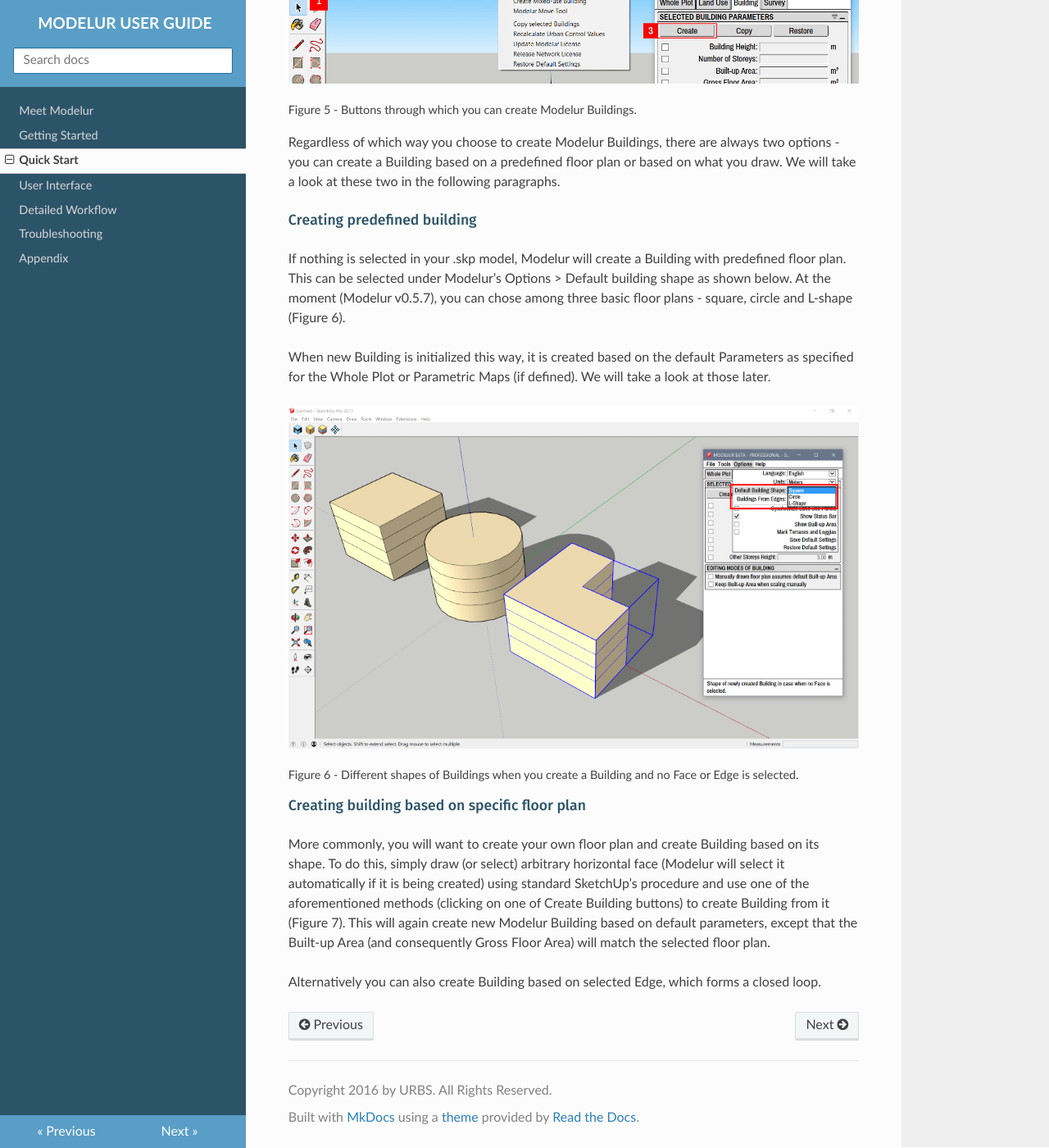
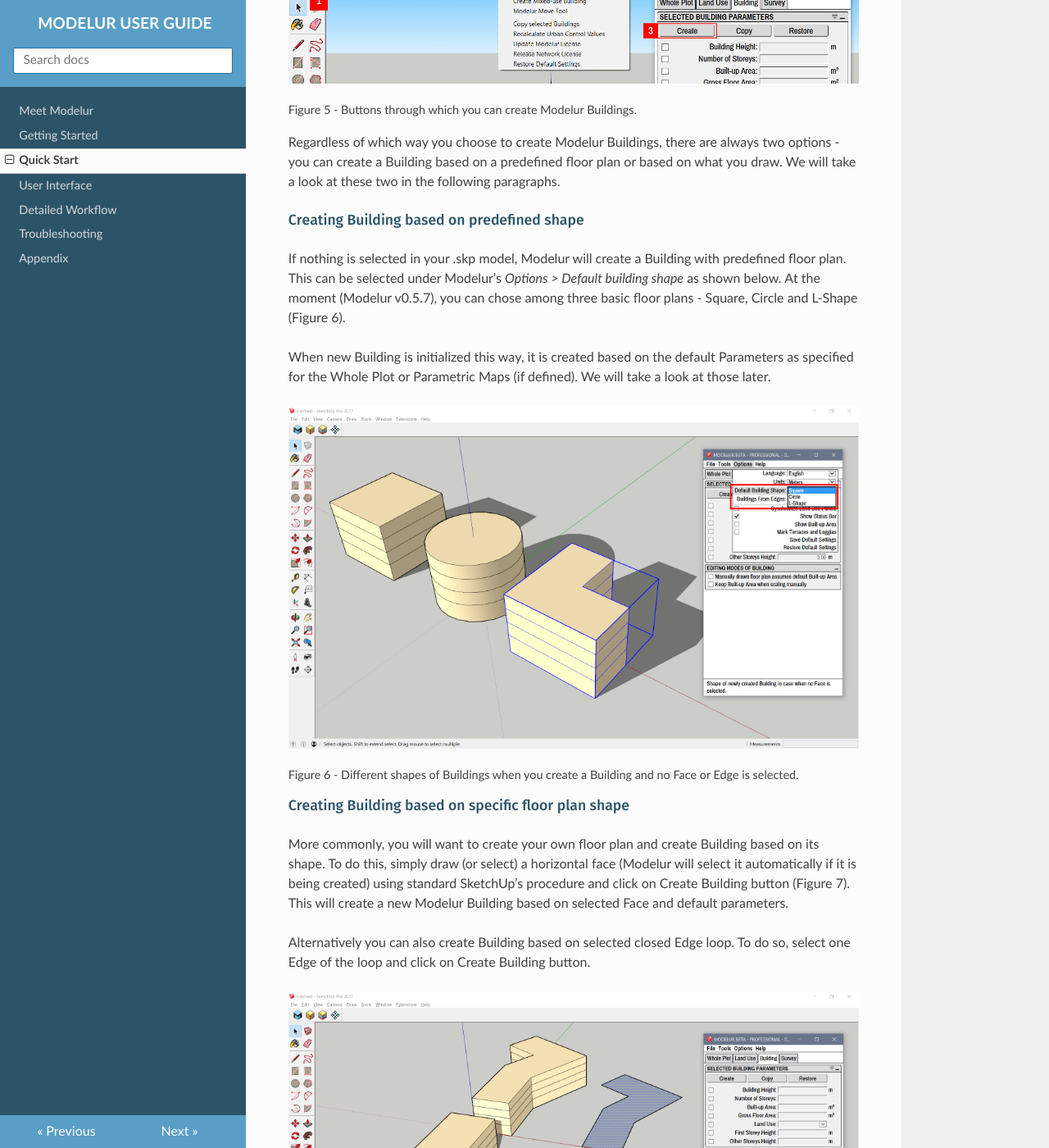
Before and after one commit to Modelur/docs, an MkDocs documentation site: the page built from docs/quickstart.md, in a window 1280 px wide and 1400 px high, scrolled down 3240 px. Shown: the whole window at 82% size. Built offline with MkDocs 1.6.1, drawn with Linux system fonts in a browser that asks for light colours; nearby versions of some CDN libraries; old or Windows-style settings are respelled for this version of MkDocs; some of the changed text lies outside the part shown.

Commit message:
Styling improvements, added image for creating building from selected floor plan.

```diff
--- a/docs/quickstart.md
+++ b/docs/quickstart.md
@@ -45,7 +45,7 @@
 
 #### Step 1 - Initialize Modelur model and configure it
 
-Let's start from the very beginning. With SketchUp open you can initialize Modelur by clicking on a blue Modelur icon in toolbar or via SketchUp menu Plugins > Modelur > Initialize Modelur (as shown in [UI Overview](#ui-overview) section). Once initialized, go to Options menu to set Modelur UI Language and dimension units (meters or feet) according to your needs (Figure 4).
+Let's start from the very beginning. With SketchUp open you can initialize Modelur by clicking on a blue Modelur icon in toolbar or via SketchUp menu _Extensions > Modelur > Initialize Modelur_ (as shown in [UI Overview](#ui-overview) section). Once initialized, go to Options menu to set Modelur UI Language and dimension units (meters or feet) according to your needs (Figure 4).
 
  ![Modelur_options_menu](img/modelur_ui_options_annotated.png)
 
@@ -53,7 +53,7 @@
 
 #### Step 2 - Create Modelur Building
 
-Once Modelur is initialized and set up, you can already create Modelur Building by either clicking on a yellow Modelur Building icon in the Toolbar (1), by clicking on the Create Building (2) entry in SketchUp menu Plugins > Modelur or by clicking on the Create button (3) inside Building tab of Modelur’s user interface (Figure 5).
+Once Modelur is initialized and set up, you can already create Modelur Building by either clicking on a yellow Modelur Building icon in the Toolbar (1), by clicking on the _Create Building_ (2) entry in SketchUp menu _Extensions > Modelur_ or by clicking on the Create button (3) inside Building tab of Modelur’s user interface (Figure 5).
 
 ![Modelur_options_menu](img/modelur_create_building_annotated.png)
 
@@ -61,9 +61,9 @@
 
 Regardless of which way you choose to create Modelur Buildings, there are always two options - you can create a Building based on a predefined floor plan or based on what you draw. We will take a look at these two in the following paragraphs.
 
-##### Creating predefined building
+##### Creating Building based on predefined shape
 
-If nothing is selected in your .skp model, Modelur will create a Building with predefined floor plan. This can be selected under Modelur’s Options > Default building shape as shown below. At the moment (Modelur v0.5.7), you can chose among three basic floor plans - square, circle and L-shape (Figure 6).
+If nothing is selected in your .skp model, Modelur will create a Building with predefined floor plan. This can be selected under Modelur’s _Options > Default building shape_ as shown below. At the moment (Modelur v0.5.7), you can chose among three basic floor plans - Square, Circle and L-Shape (Figure 6).
 
 When new Building is initialized this way, it is created based on the default Parameters as specified for the Whole Plot or Parametric Maps (if defined). We will take a look at those later.
 
@@ -71,8 +71,12 @@
 
 <figcaption>Figure 6 - Different shapes of Buildings when you create a Building and no Face or Edge is selected.</figcaption>
 
-##### Creating building based on specific floor plan
+##### Creating Building based on specific floor plan shape
 
-More commonly, you will want to create your own floor plan and create Building based on its shape. To do this, simply draw (or select) arbitrary horizontal face (Modelur will select it automatically if it is being created) using standard SketchUp’s procedure and use one of the aforementioned methods (clicking on one of Create Building buttons) to create Building from it (Figure 7). This will again create new Modelur Building based on default parameters, except that the Built-up Area (and consequently Gross Floor Area) will match the selected floor plan.
+More commonly, you will want to create your own floor plan and create Building based on its shape. To do this, simply draw (or select) a horizontal face (Modelur will select it automatically if it is being created) using standard SketchUp’s procedure and click on Create Building button (Figure 7). This will create a new Modelur Building based on selected Face and default parameters.
 
-Alternatively you can also create Building based on selected Edge, which forms a closed loop.
+Alternatively you can also create Building based on selected closed Edge loop. To do so, select one Edge of the loop and click on Create Building button.
+
+![Modelur_options_menu](img/create_building_arbitrary_floor_plan.png)
+
+<figcaption>Figure 7 - You can create Modelur Building based on any floor plan shape. Just make sure Face or Edge is selected and click on Create Building button.</figcaption>
```
Also changed, not shown: docs/img/create_building_arbitrary_floor_plan.png (added).
